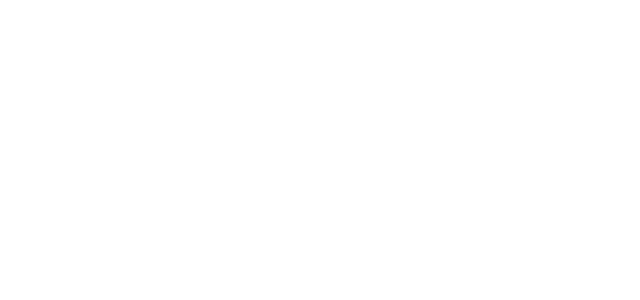
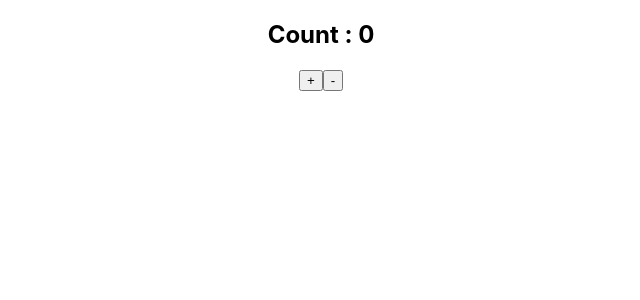
Before and after one commit to Sohel-786/Concept_Learning, a React (Create React App) app in the folder React/1/react-usestate/: page / in a window 1280 px wide. Shown: the top 300 px of the page, without its empty margins (319-959 px from the left). Built offline with nearby package versions, Linux system fonts and the light colour scheme.

Commit message:
Practice

```diff
--- a/React/1/react-usestate/src/App.js
+++ b/React/1/react-usestate/src/App.js
@@ -1,10 +1,27 @@
+import { useState } from 'react';
 import './App.css';
 
 function App() {
+
+  const [count, setCount] = useState(0);
+
+  const addition = () => {
+    setCount(count + 1);
+  }
+  const substraction = () => {
+    setCount(count - 1);
+  }
+
   return (
-    <div>
+    <>
+      <h2>Count : {count} </h2>
 
-    </div>
+      <div>
+
+        <button onClick={addition}> + </button>
+        <button onClick={substraction}> - </button>
+      </div>
+    </>
   );
 }
 
--- a/React/1/react-usestate/src/index.css
+++ b/React/1/react-usestate/src/index.css
@@ -5,9 +5,19 @@
     sans-serif;
   -webkit-font-smoothing: antialiased;
   -moz-osx-font-smoothing: grayscale;
+  display: flex;
+  justify-content: center;
+  align-items: center;
 }
 
 code {
   font-family: source-code-pro, Menlo, Monaco, Consolas, 'Courier New',
     monospace;
 }
+
+#root{
+  display: flex;
+  flex-direction: column;
+  justify-content: center;
+  align-items: center;
+}
```
